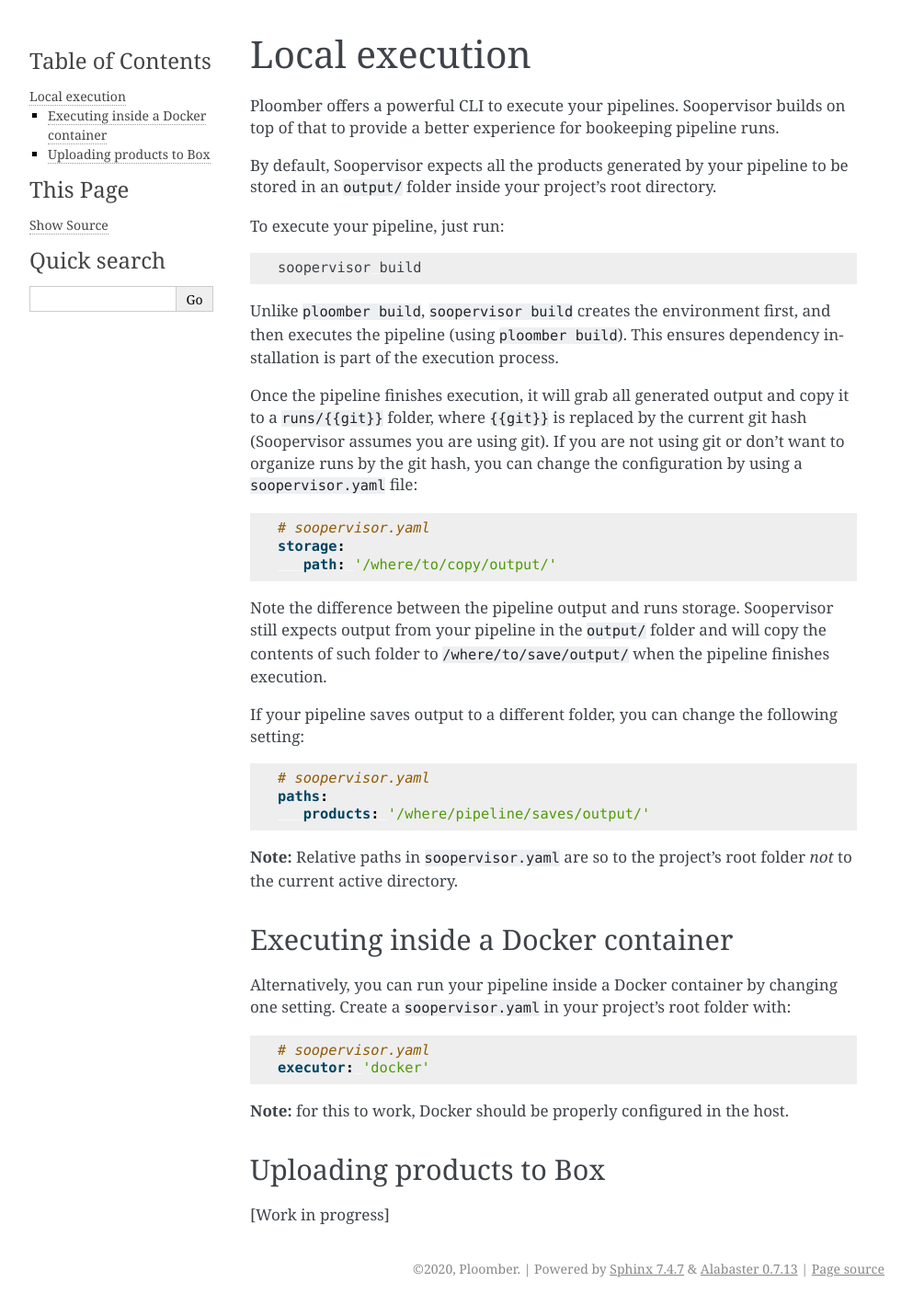
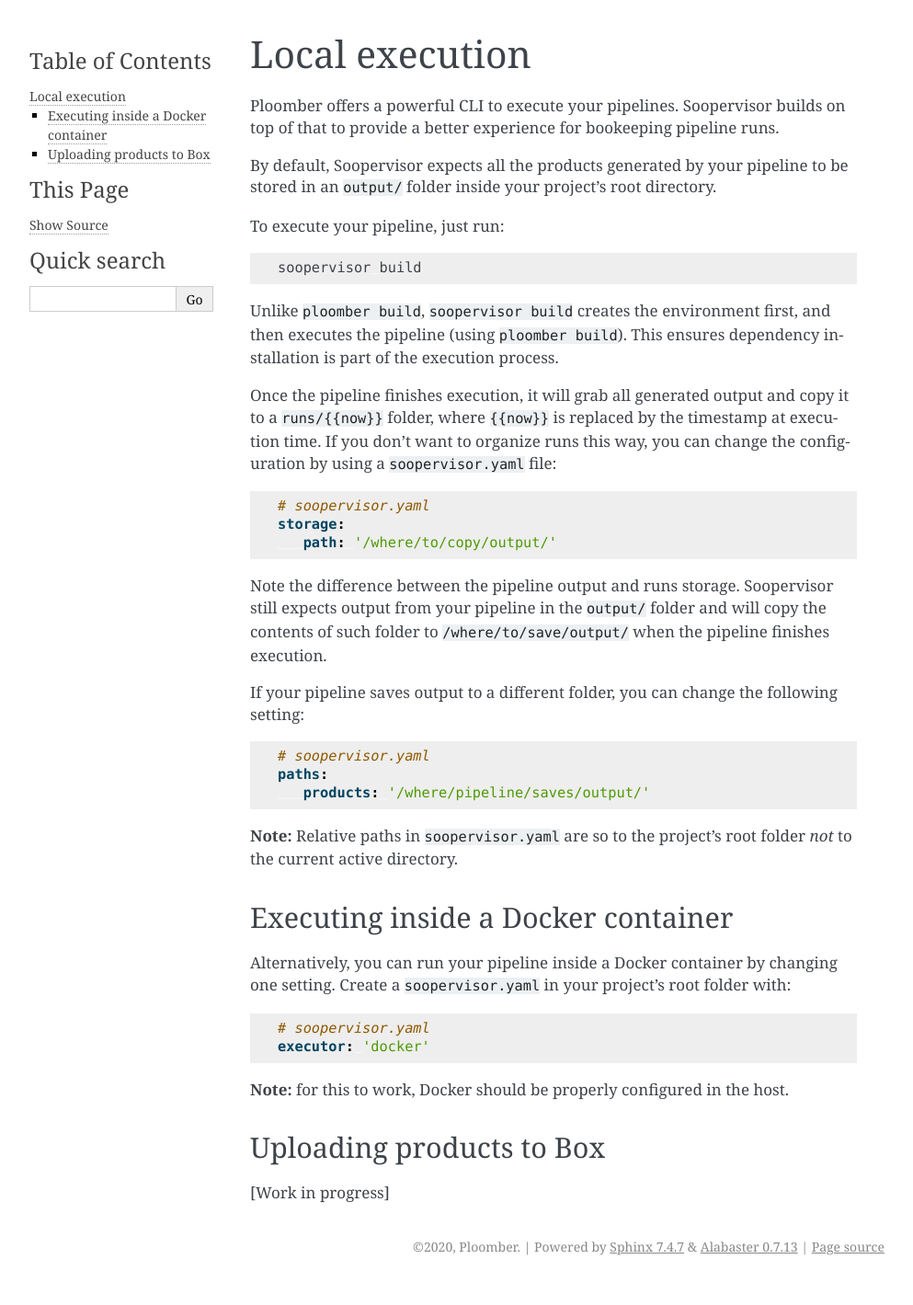
Before and after one commit to ploomber/soopervisor, a Sphinx documentation site: the page built from doc/local.rst, in a window 1280 px wide. Shown: the whole page at 92% size, without its empty margins (148-1141 px from the left). Built offline with Sphinx 7.4.7, drawn with Linux system fonts in a browser that asks for light colours; after the commit the page ends 1395 px from its top, so only the background shows below that.

Commit message:
documentation updates

```diff
--- a/doc/airflow.rst
+++ b/doc/airflow.rst
@@ -1,4 +1,4 @@
-Export to Airflow
+Running in Airfow
 =================
 
 **Note:** This feature is in beta, if you are interested in being a beta tester, please open an issue in the repository
--- a/doc/local.rst
+++ b/doc/local.rst
@@ -19,10 +19,9 @@
 dependency installation is part of the execution process.
 
 Once the pipeline finishes execution, it will grab all generated output and
-copy it to a ``runs/{{git}}`` folder, where ``{{git}}`` is replaced by the
-current git hash (Soopervisor assumes you are using git). If you are not
-using git or don't want to organize runs by the git hash, you can change
-the configuration by using a ``soopervisor.yaml`` file:
+copy it to a ``runs/{{now}}`` folder, where ``{{now}}`` is replaced by the
+timestamp at execution time. If you don't want to organize runs this way, you
+can change the configuration by using a ``soopervisor.yaml`` file:
 
 .. code-block:: yaml
 
--- a/doc/scheduling.rst
+++ b/doc/scheduling.rst
@@ -63,8 +63,6 @@
       schedule:
         # run every hour
         - cron: '0 * * * *'
-
-
     jobs:
       run-pipeline:
         runs-on: ubuntu-latest
```
Also changed, not shown: README.rst (+4 -4 lines), doc/ci.rst (+7 -1 lines).
